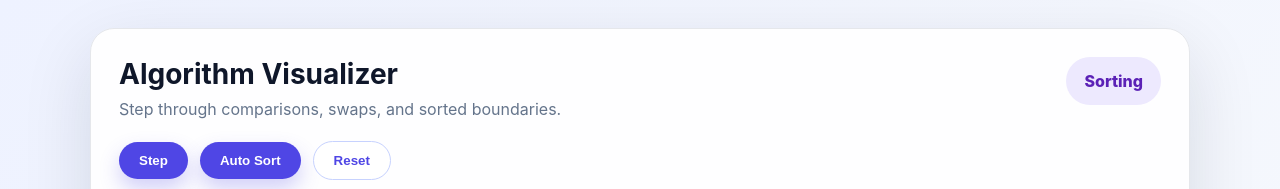
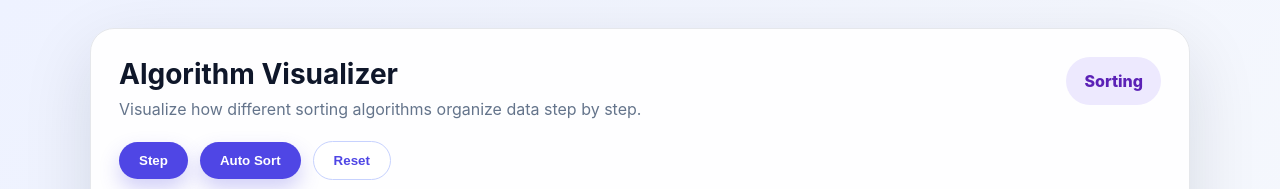
Before and after one commit to ethanslab24/algorithm-visualizer, a React (Vite) app: page / in a window 1280 px wide. Shown: the top 189 px of the page. Built offline with nearby package versions, Linux system fonts and the light colour scheme.

Commit message:
Complete algorithm visualizer v1

```diff
--- a/src/pages/SortingVisualizer.jsx
+++ b/src/pages/SortingVisualizer.jsx
@@ -330,6 +330,20 @@ function SortingVisualizer() {
       return `Inserting ${active ?? "-"} | Comparing against ${compared ?? "-"}`;
     }
 
+    if (selectedAlgorithm === "merge") {
+      if (mergeSteps.length === 0) {
+        return "Ready to begin Merge Sort";
+      }
+
+      const halfway = Math.ceil(mergeSteps.length / 2);
+
+      if (currentMergeStep < halfway) {
+        return `Splitting arrays`;
+      }
+
+      return `Merging arrays`;
+    }
+
     return "";
   }
 
@@ -394,7 +408,10 @@ function SortingVisualizer() {
         <div className="visualizer-header">
           <div>
             <h2>Algorithm Visualizer</h2>
-            <p>Step through comparisons, swaps, and sorted boundaries.</p>
+            <p>
+              Visualize how different sorting algorithms organize data step by
+              step.
+            </p>
           </div>
 
           <div className="status-pill">{isSorted ? "Sorted" : "Sorting"}</div>
```
